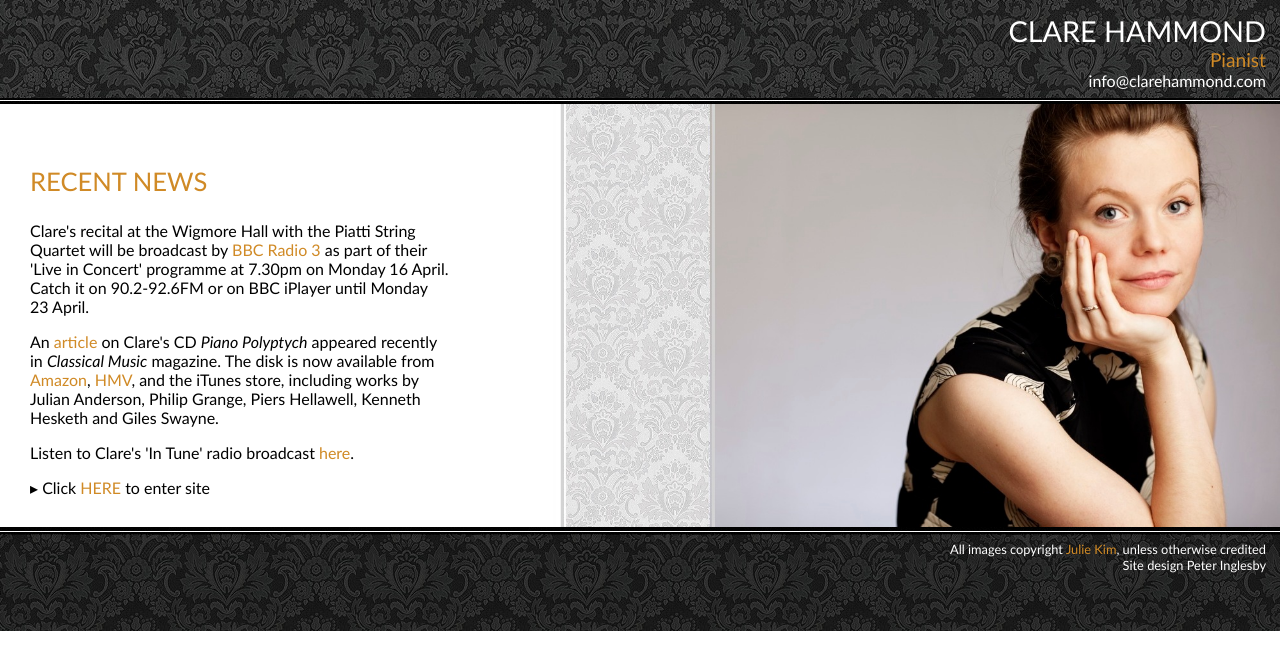
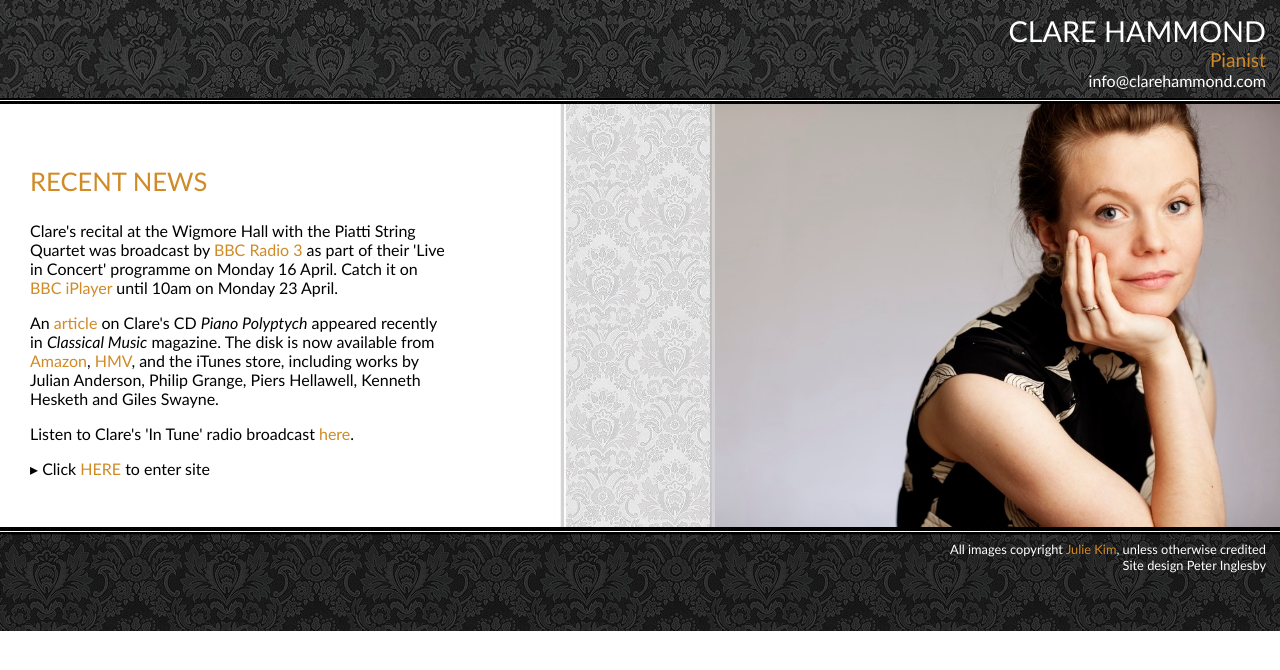
Before and after one commit to hammonc/clarehammond.com, a Jekyll site: the page built from index.html, in a window 1280 px wide. Shown: the top 670 px of the page. Built offline with Jekyll 4.4.1, drawn with Linux system fonts in a browser that asks for light colours.

Commit message:
iplayer link

```diff
--- a/index.html
+++ b/index.html
@@ -8,7 +8,7 @@ layout: with-header-and-footer
 <div id="news">
   <h3 class="page-heading">RECENT NEWS</h3>
 
-<p>Clare's recital at the Wigmore Hall with the Piatti String Quartet will be broadcast by <a href="http://www.bbc.co.uk/radio3/"target="_blank">BBC Radio 3</a> as part of their 'Live in Concert' programme at 7.30pm on Monday 16 April. Catch it on 90.2-92.6FM or on BBC iPlayer until Monday 23 April.</p>
+<p>Clare's recital at the Wigmore Hall with the Piatti String Quartet was broadcast by <a href="http://www.bbc.co.uk/radio3/"target="_blank">BBC Radio 3</a> as part of their 'Live in Concert' programme on Monday 16 April. Catch it on <a href="http://www.bbc.co.uk/iplayer/episode/b01gjvpl/Radio_3_Live_in_Concert_Clare_Hammond_Piatti_String_Quartet_Haydn_Ravel_Debussy_Satie_Albeniz/"target="_blank">BBC iPlayer</a> until 10am on Monday 23 April.</p>
 
 <p>An <a href="resources/article.jpg" target="_blank">article</a> on Clare's CD <em>Piano Polyptych</em> appeared recently in <em>Classical Music</em> magazine. The disk is now available from <a href="http://www.amazon.co.uk/Piano-Polyptych-Julian-Anderson-Hellawell/dp/B006JFZU3W" target="_blank">Amazon</a>, <a href="http://hmv.com/hmvweb/displayProductDetails.do?sku=321875" target="_blank">HMV</a>, and the iTunes store, including works by Julian Anderson, Philip Grange, Piers Hellawell, Kenneth Hesketh and Giles Swayne.</p>
 
```
